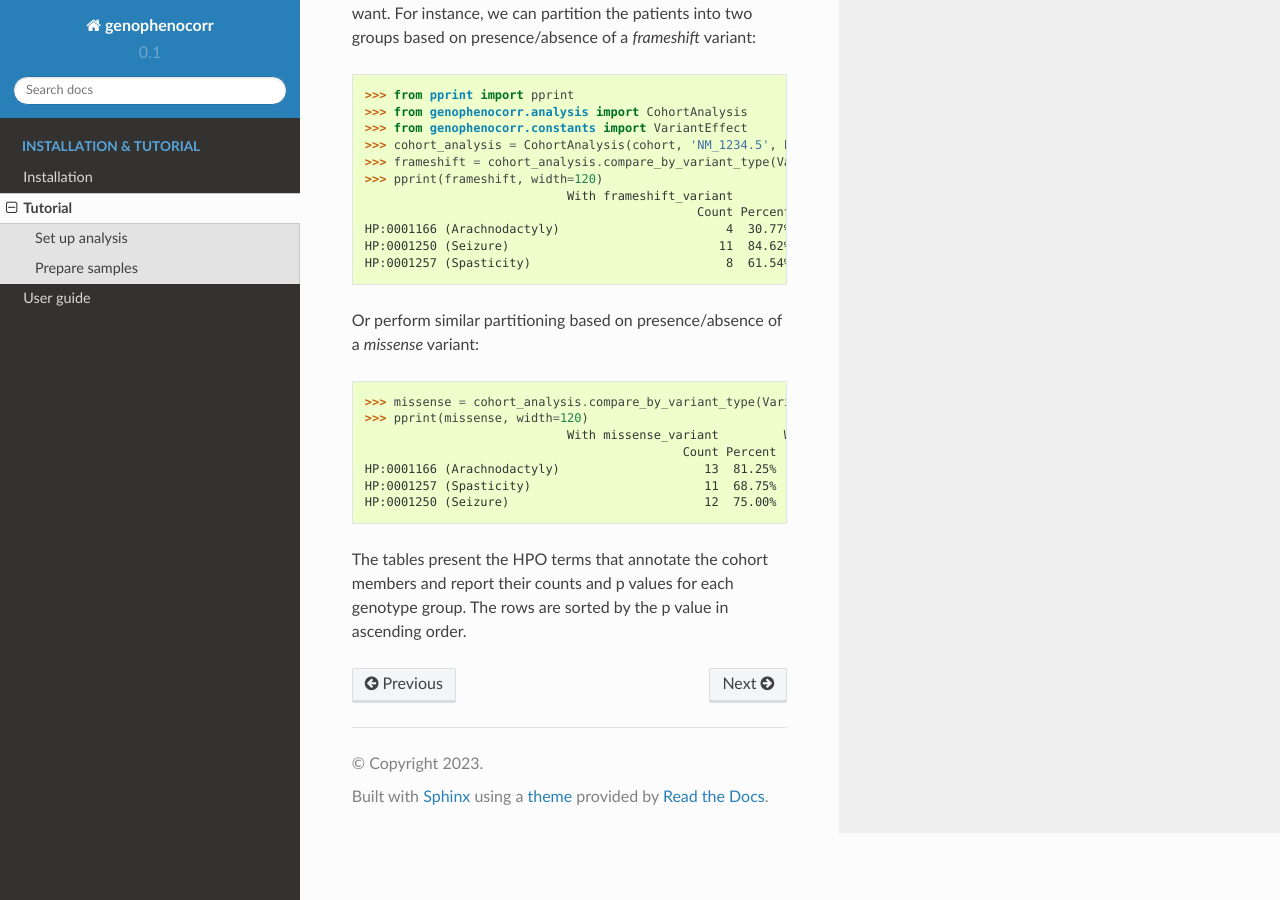
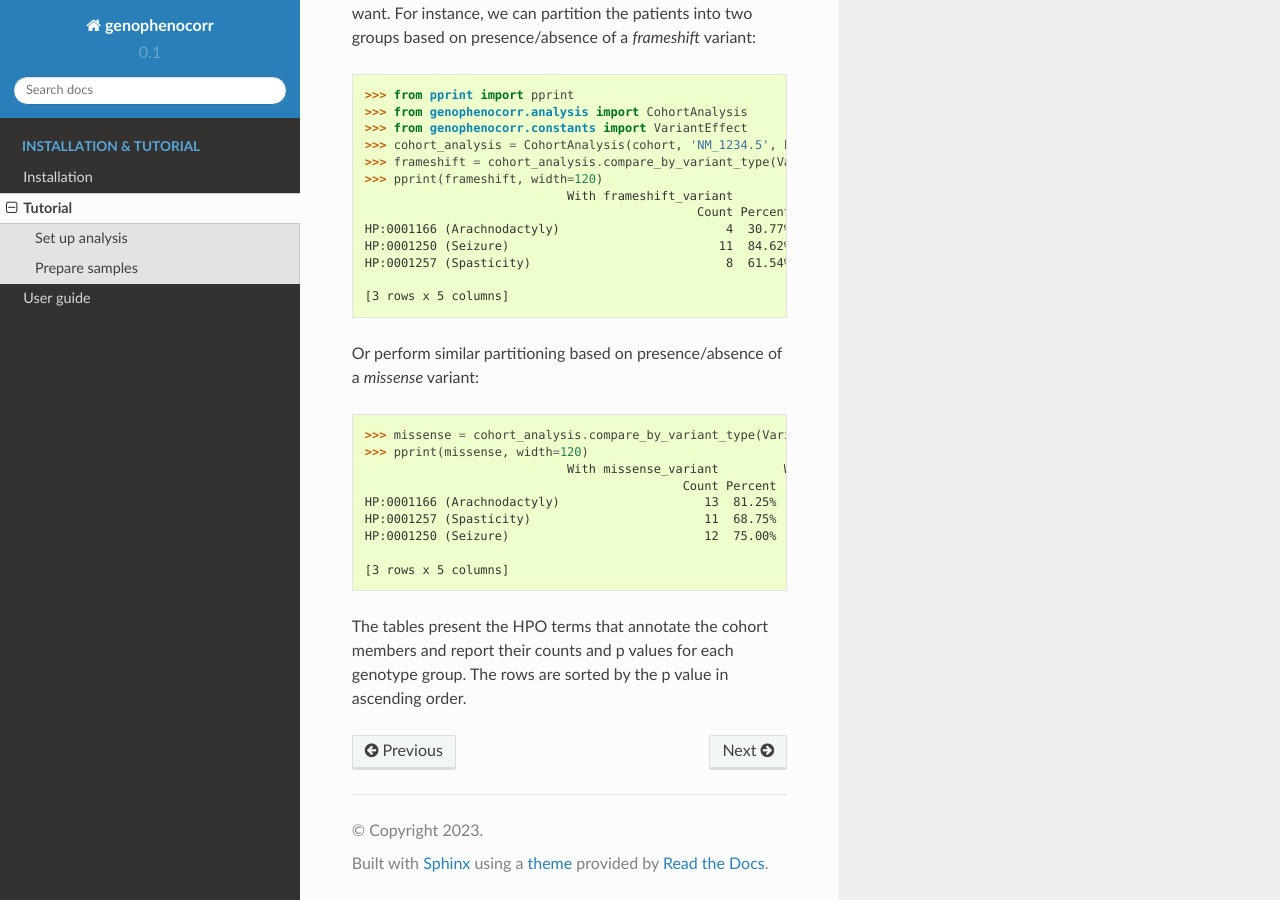
Before and after one commit to monarch-initiative/gpsea, a Sphinx documentation site: the page built from docs/tutorial.rst, in a window 1280 px wide and 900 px high, scrolled down 1306 px. Built offline with Sphinx 7.4.7 and the Read the Docs theme 2.0.0, drawn with Linux system fonts in a browser that asks for light colours; pages that are not in the unit, such as notebooks, are missing from menus.

Commit message:
Update the expected output.

```diff
--- a/docs/tutorial.rst
+++ b/docs/tutorial.rst
@@ -69,7 +69,8 @@ For instance, we can partition the patients into two groups based on presence/ab
   HP:0001166 (Arachnodactyly)                       4  30.77%                          10  76.92%  0.04718
   HP:0001250 (Seizure)                             11  84.62%                           9  69.23%  0.64472
   HP:0001257 (Spasticity)                           8  61.54%                           9  69.23%  1.00000
-  <BLANKLINE>
+
+  [3 rows x 5 columns]
 
 
 Or perform similar partitioning based on presence/absence of a *missense* variant:
@@ -83,7 +84,8 @@ Or perform similar partitioning based on presence/absence of a *missense* varian
   HP:0001166 (Arachnodactyly)                    13  81.25%                        1  10.00%  0.000781
   HP:0001257 (Spasticity)                        11  68.75%                        6  60.00%  0.692449
   HP:0001250 (Seizure)                           12  75.00%                        8  80.00%  1.000000
-  <BLANKLINE>
+
+  [3 rows x 5 columns]
 
 
 The tables present the HPO terms that annotate the cohort members and report their counts and p values
```
